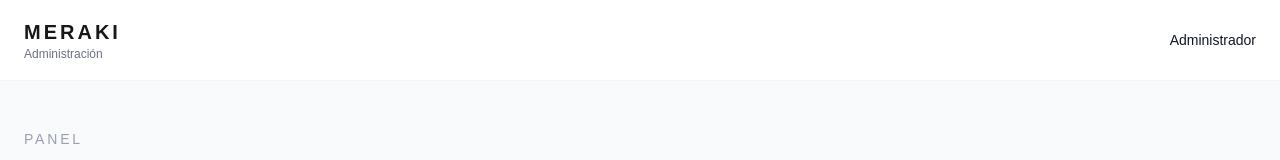
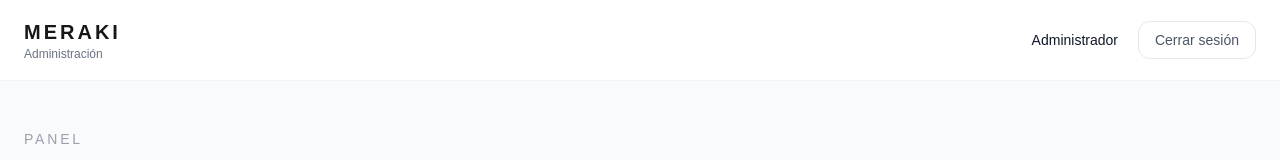
Before and after one commit to kevinmzte/Meraki-catalog, a Next.js app: page /admin in a window 1280 px wide. Shown: the top 160 px of the page. Built offline with nearby package versions, Linux system fonts and the light colour scheme; no server answers.

Commit message:
feat: agregar cierre de sesión al panel de administración

```diff
--- a/app/admin/page.tsx
+++ b/app/admin/page.tsx
@@ -1,4 +1,5 @@
 import { createClient } from "@/lib/supabase/server";
+import { redirect } from "next/navigation";
 
 export default async function AdminPage() {
   const supabase = await createClient();
@@ -7,12 +8,25 @@ export default async function AdminPage() {
     data: { user },
   } = await supabase.auth.getUser();
 
+  // Cerrar sesión
+  async function logout() {
+    "use server";
+
+    const supabase = await createClient();
+
+    await supabase.auth.signOut();
+
+    redirect("/admin/login");
+  }
+
   return (
     <main className="min-h-screen bg-gray-50">
 
       {/* Navbar */}
       <header className="border-b border-gray-100 bg-white">
         <div className="mx-auto flex h-20 max-w-7xl items-center justify-between px-6">
+
+          {/* Logo / título */}
           <div>
             <h1 className="text-xl font-bold tracking-[0.15em]">
               MERAKI
@@ -23,7 +37,10 @@ export default async function AdminPage() {
             </p>
           </div>
 
-          <div className="text-right">
+          {/* Usuario + cerrar sesión */}
+          <div className="flex items-center gap-5">
+
+            <div className="hidden text-right sm:block">
               <p className="text-sm font-medium text-gray-900">
                 Administrador
               </p>
@@ -31,6 +48,17 @@ export default async function AdminPage() {
               <p className="text-xs text-gray-500">
                 {user?.email}
               </p>
+            </div>
+
+            <form action={logout}>
+              <button
+                type="submit"
+                className="rounded-xl border border-gray-200 bg-white px-4 py-2 text-sm font-medium text-gray-600 transition hover:border-red-200 hover:bg-red-50 hover:text-red-600"
+              >
+                Cerrar sesión
+              </button>
+            </form>
+
           </div>
         </div>
       </header>
@@ -55,6 +83,7 @@ export default async function AdminPage() {
         {/* Opciones */}
         <div className="mt-10 grid gap-6 sm:grid-cols-2">
 
+          {/* Productos */}
           <a
             href="/admin/productos"
             className="group rounded-2xl border border-gray-100 bg-white p-6 shadow-sm transition-all duration-300 hover:-translate-y-1 hover:border-gray-200 hover:shadow-lg"
@@ -78,6 +107,7 @@ export default async function AdminPage() {
             </p>
           </a>
 
+          {/* Categorías */}
           <a
             href="/admin/categorias"
             className="group rounded-2xl border border-gray-100 bg-white p-6 shadow-sm transition-all duration-300 hover:-translate-y-1 hover:border-gray-200 hover:shadow-lg"
```
Lines whose indentation alone changed are shown as unchanged.
